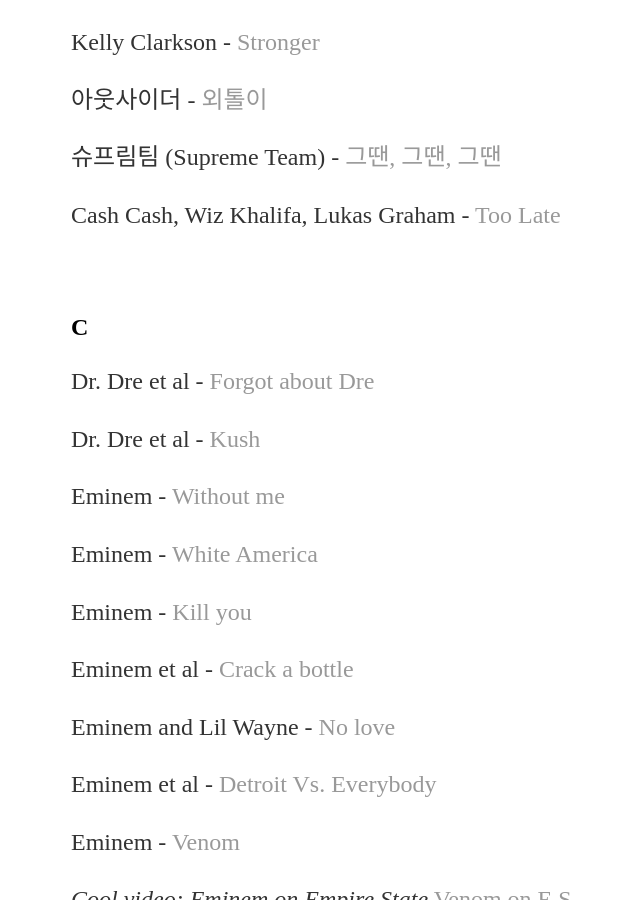
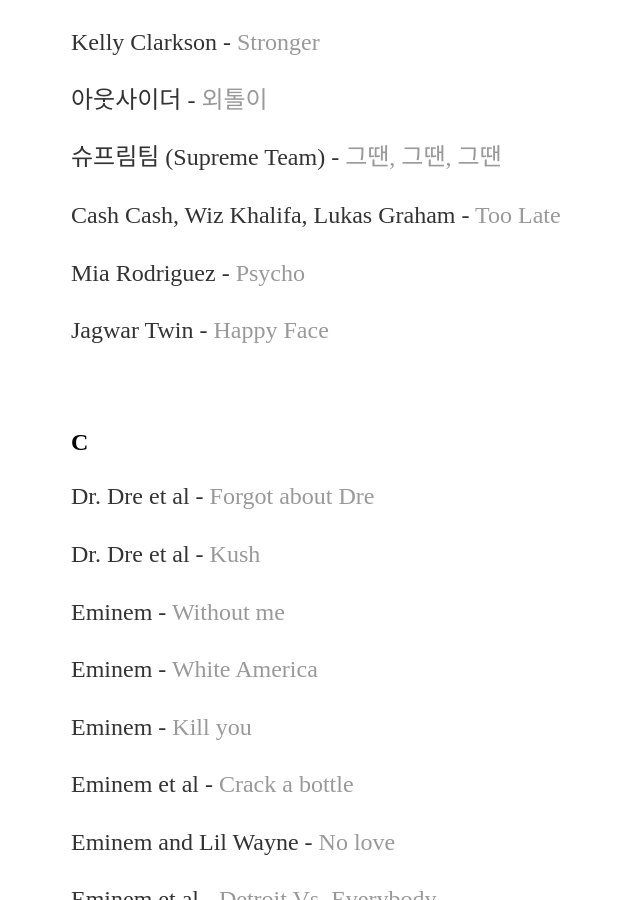
Before and after one commit to yjkweon24/yjkweon24.github.io, a Jekyll site: the page built from _posts/2018-10-23-songs-that-i-love.md, in a window 1280 px wide and 900 px high, scrolled down 8484 px. Shown: the whole window, without its empty margins (121-761 px from the left). Built offline with Jekyll 4.4.1, drawn with Linux system fonts in a browser that asks for light colours.

Commit message:
Update 2018-10-23-songs-that-i-love.md

```diff
--- a/_posts/2018-10-23-songs-that-i-love.md
+++ b/_posts/2018-10-23-songs-that-i-love.md
@@ -293,6 +293,10 @@
 
 Cash Cash, Wiz Khalifa, Lukas Graham - [Too Late](https://www.youtube.com/watch?v=9LEvJ9kCoZc)
 
+Mia Rodriguez - [Psycho](https://www.youtube.com/watch?v=KGgOz_gRD_c)
+
+Jagwar Twin - [Happy Face](https://www.youtube.com/watch?v=VrQju5rBPMg)
+
 <br>
 
 ## C
```
